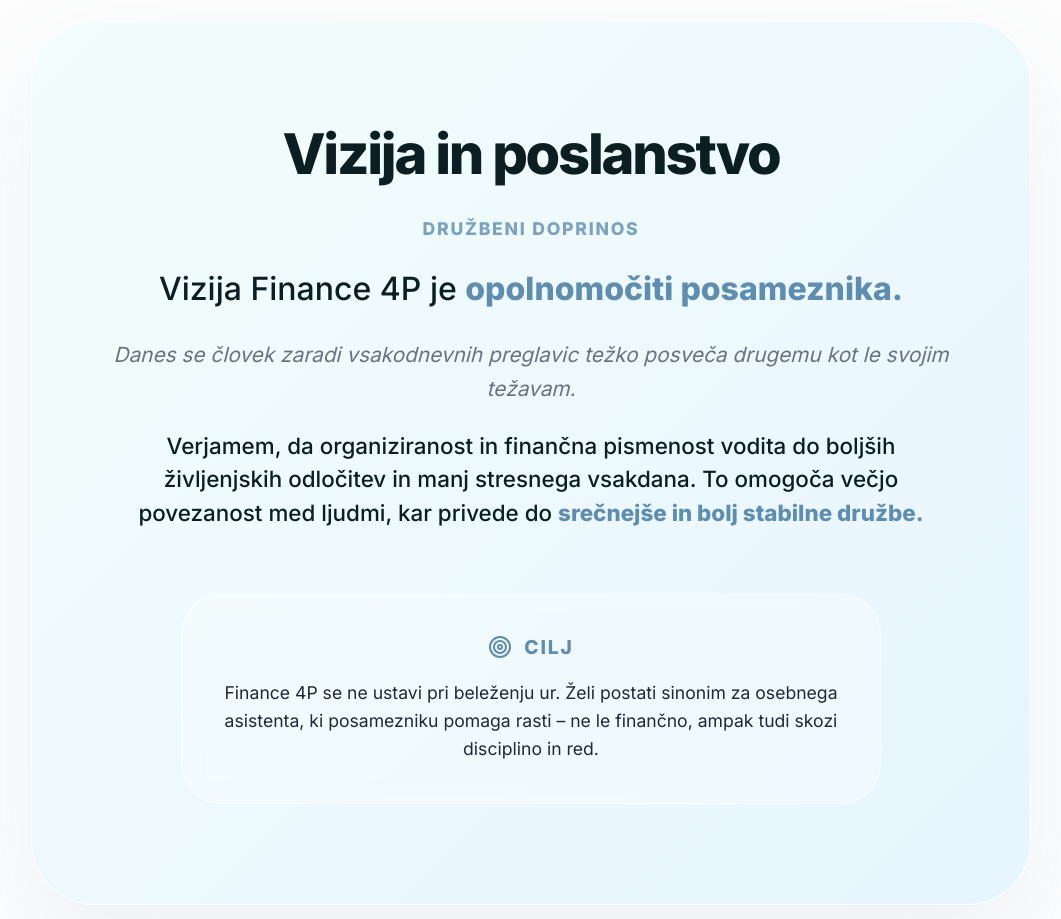
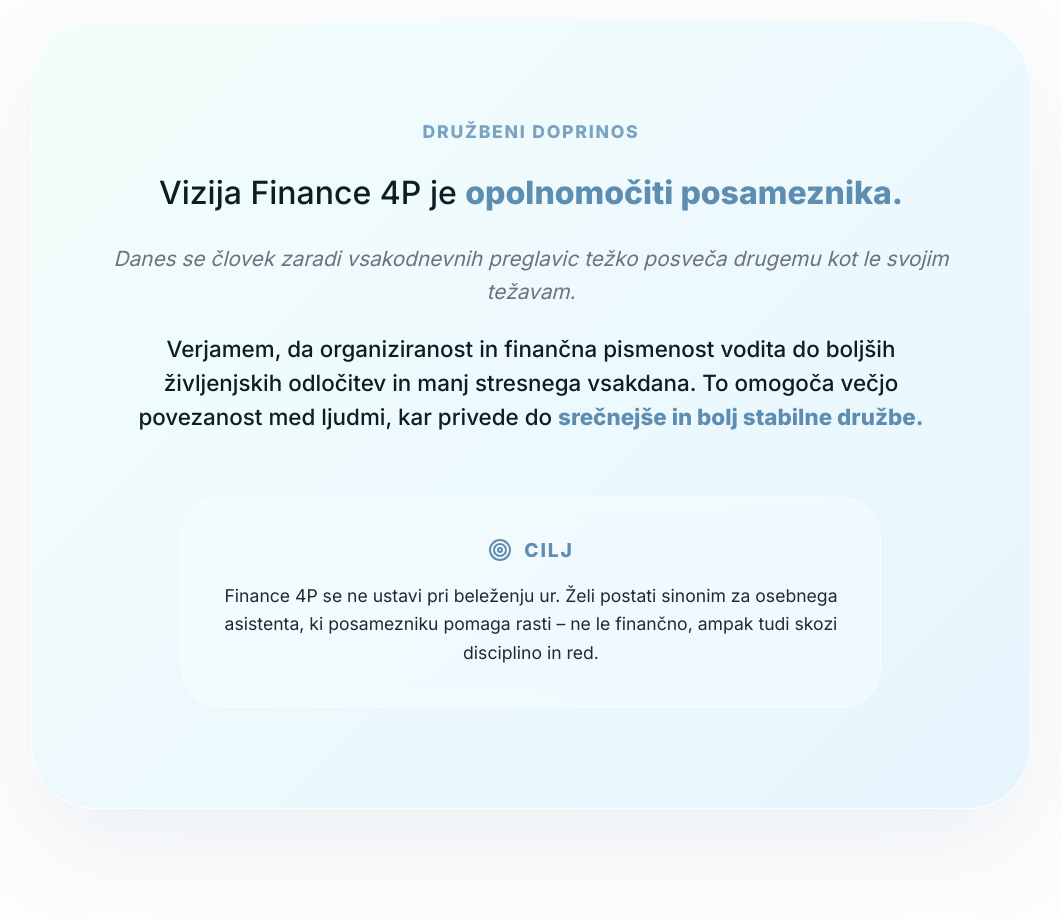
Before and after one commit to filipkolle/Landing-4P, a React (Vite) app: page /o-nas in a window 1280 px wide. Shown: the part 3120-4039 px from the top of the page, without its empty margins (109-1170 px from the left). Built offline with nearby package versions, Linux system fonts and the light colour scheme.

Commit message:
style: remove redundant vision and mission heading

```diff
--- a/src/pages/AboutPage.jsx
+++ b/src/pages/AboutPage.jsx
@@ -192,7 +192,6 @@ const AboutPage = () => {
             viewport={{ once: true }}
             transition={{ duration: 1, ease: expoOut }}
           >
-            <h2>Vizija in poslanstvo</h2>
 
             <div className="vision-main-content">
               <h3>Družbeni doprinos</h3>
```
